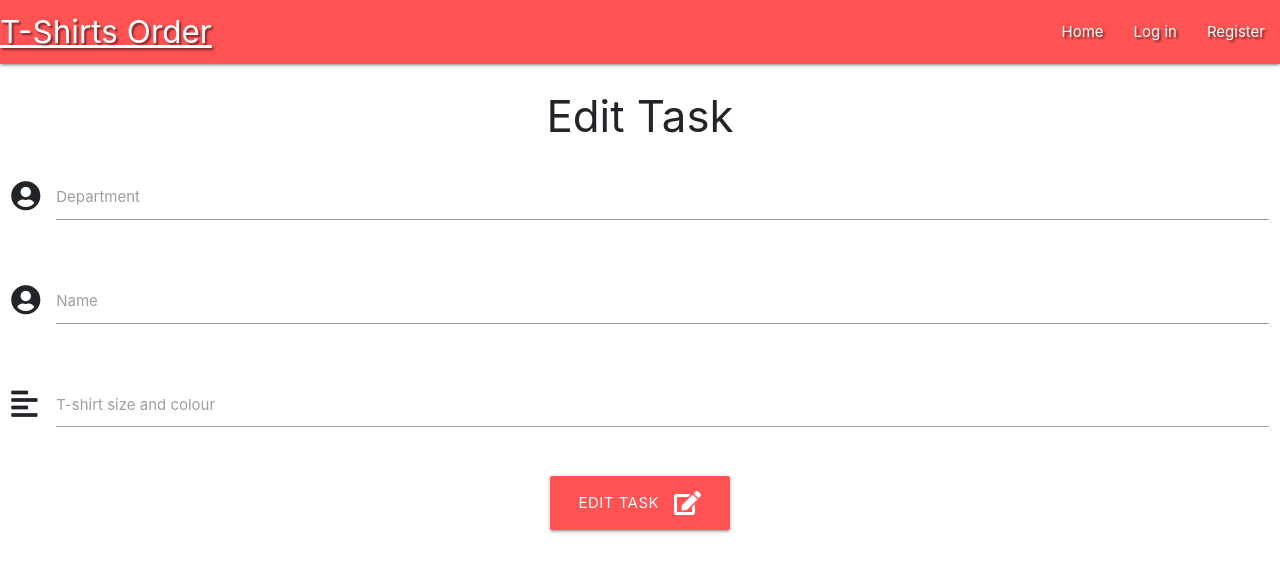
After one commit to Code-Institute-Submissions/order_proje, a Flask app: template templates/edit_task.html in a window 1280 px wide. The commit adds this page. Shown: the top 572 px of the page. Run offline with Flask 2, Linux system fonts and the light colour scheme; the template is opened without the code that fills it, so the values that code supplies are empty; some libraries are stand-ins or nearby versions.

Commit message:
wire up edit button

```diff
--- a/app.py
+++ b/app.py
@@ -111,8 +111,14 @@ def add_new():
         mongo.db.tasks.insert_one(task)
         flash("Task Successfully Added")
     return render_template("add_new.html")
+
     return redirect(url_for("get_tasks"))
 
+@app.route("/edit_task/<task_id>", methods=["GET", "POST"])
+def edit_task(task_id):
+    task = mongo.db.tasks.find_one({"_id": ObjectId(task_id)})
+    categories = mongo.db.categories.find().sort("category_name", 1)
+    return render_template("edit_task.html", task=task, categories=categories)
 
 if __name__ == "__main__":
     app.run(host=os.environ.get("IP"),
--- /dev/null
+++ b/templates/edit_task.html
@@ -0,0 +1,41 @@
+{% extends "base.html" %}
+{% block content %}
+
+
+
+    <h3 class="center-align">Edit Task</h3>
+
+    <div class="row">
+        <form class="col s12" method="POST" action="{{ url_for('edit_task, task_id=task._id') }}">
+            <div class="row">
+                <div class="input-field col s12">
+                    <i class="fas fa-user-circle prefix"></i>
+                    <input id="category_name" name="category_name" minlength="5" maxlength="50" type="text" class="validate" required>
+                    <label for="category_name">Department</label>
+                </div>
+                </div>
+                <div class="row">
+                <div class="input-field col s12">
+                    <i class="fas fa-user-circle prefix"></i>
+                    <input id="task_name" name="task_name" minlength="5" maxlength="50" type="text" class="validate" required>
+                    <label for="task_name">Name</label>
+                </div>
+                </div>
+                <div class="row">
+                <div class="input-field col s12">
+                    <i class="fas fa-align-left prefix"></i>
+                    <textarea id="task_description" name="task_description" minlength="5" maxlength="50"class="materialize-textarea" required></textarea>
+                    <label for="task_description">T-shirt size and colour</label>
+                </div>
+            </div>
+            <div class="row">
+                <div class="col s12 center-align">
+                    <button type="submit" class="btn-large red accent-2">
+                        Edit Task <i class="fas fa-edit right"></i>
+                    </button>
+                </div>
+            </div>
+        </form>
+    </div>
+
+{% endblock %}
--- a/templates/tasks.html
+++ b/templates/tasks.html
@@ -9,7 +9,7 @@
         <button class="btn btn-link btn-block text-left fas fa-caret-down col s12 m8 offset-m2 white-text  red accent-1" type="button" data-toggle="collapse" data-target="#collapseOne" aria-expanded="true" aria-controls="collapseOne">
 
             <a href="" class="btn-small pink accent-1">Done</a>
-            <a href="" class="btn-small pink accent-1">Edit</a>
+            <a href="{{ url_for('edit_task', task_id=task._id) }}" class="btn-small pink accent-1">Edit</a>
 
           {{ task.category_name }}
         </button>
```
